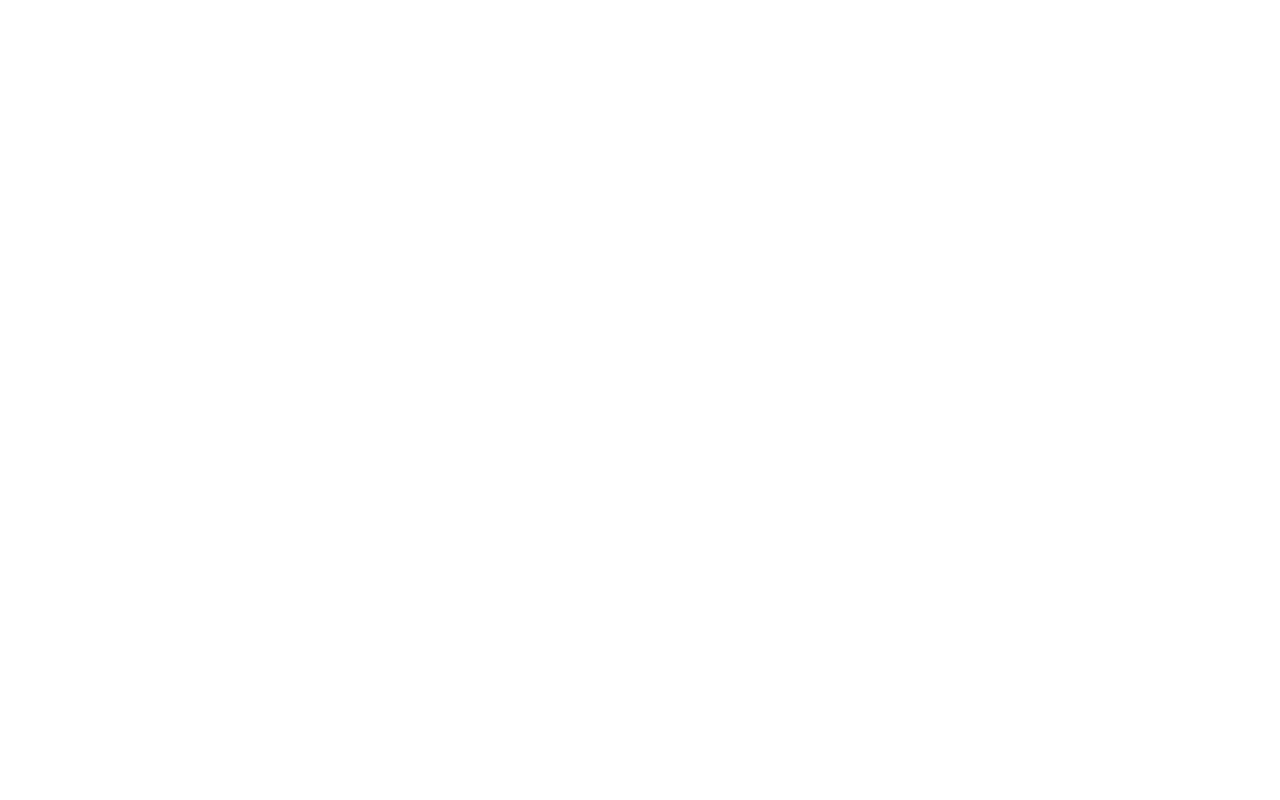
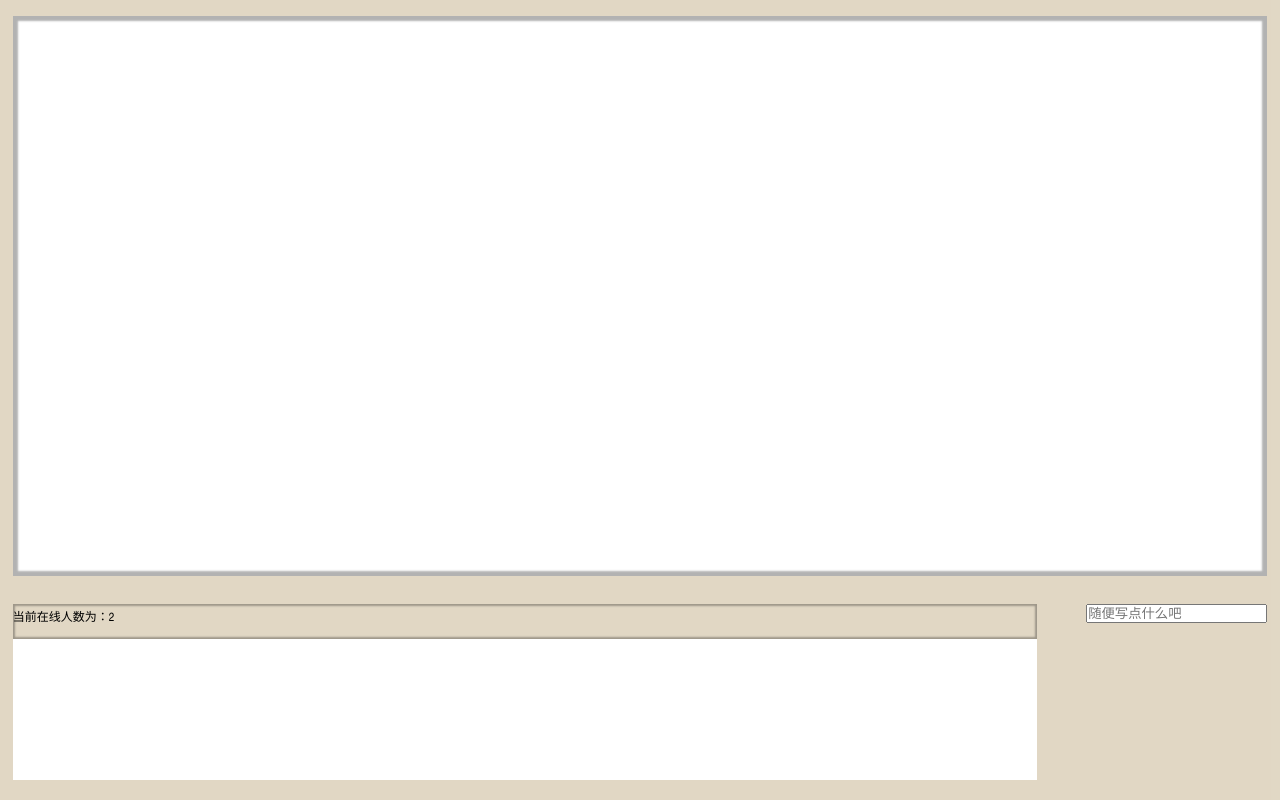
Before and after one commit to FoxDaxian/You-draw-I-guess, a website with bundled scripts: page view/index.html in a window 1280 px wide. Built offline with nearby package versions, Linux system fonts and the light colour scheme; files whose address does not match are found by name.

Commit message:
Update: 参考http://www.jianshu.com/p/40d8bc17529f

```diff
--- a/package.json
+++ b/package.json
@@ -25,6 +25,7 @@
     "nodemon": "^1.12.1"
   },
   "dependencies": {
-    "express": "^4.16.1"
+    "express": "^4.16.1",
+    "socket.io": "^2.0.3"
   }
 }
--- a/view/index.html
+++ b/view/index.html
@@ -28,11 +28,19 @@
     <meta name='full-screen' content='yes'>
 	<!-- 控制手机端写死分辨率的 -->
 	<meta name='viewport' content='width=1024,user-scalable=no'/>
-
 	<title>你画我猜</title>
 </head>
 <body>
-
+	<div class="wrap">
+		<canvas></canvas>
+		<div class="view">
+			<div class="user">当前在线人数为：2</div>
+			<div class="msgs"></div>
+		</div>
+		<form>
+			<input type="text" placeholder="随便写点什么吧">
+		</form>
+	</div>
 	<script src='dist/bundle.js'></script>
 </body>
 </html>
--- a/view/src/index.js
+++ b/view/src/index.js
@@ -1 +1,32 @@
-console.log('rollup压缩html')
+console.log('rollup压缩html') // TODO
+import './style/reset.css'
+import './style/index.scss'
+
+import io from 'socket.io-client'
+
+import Style from './js/style.js'
+
+
+window.addEventListener('load', (e) => {
+
+	const socket = io('http://localhost:3000/')
+	const canvas = document.querySelector('canvas')
+	const input = document.querySelector('input')
+	const form = document.querySelector('form')
+	const view = document.querySelector('.view')
+	const msgs = view.querySelector('.msgs')
+
+	new Style(canvas, form, view)
+
+	socket.on('showMsg', (msg) => {
+		const msgEl = document.createElement('p')
+		msgEl.innerHTML = `${ username }说: ${ msg }`
+		msgs.appendChild(msgEl)
+	})
+	form.onsubmit = (e) => {
+		const ev = e || window.event
+		ev.preventDefault()
+		socket.emit('sendMsg', input.value)
+		input.value = ''
+	}
+})
--- /dev/null
+++ b/view/src/js/style.js
@@ -0,0 +1,42 @@
+class Style {
+    constructor (canvas, form, view) {
+        this.sizeObj = this.getSize()
+
+        canvas.setAttribute('width', this.sizeObj.width * 0.98)
+        canvas.setAttribute('height', this.sizeObj.height * 0.7)
+        canvas.style.marginLeft = this.sizeObj.width * 0.01 + 'px'
+        canvas.style.marginTop = this.sizeObj.height * 0.02 + 'px'
+
+        form.style.marginRight = this.sizeObj.width * 0.01 + 'px'
+        form.style.marginTop = this.sizeObj.height * 0.03 + 'px'
+
+        view.style.width = this.sizeObj.width * 0.8 + 'px'
+        view.style.height = this.sizeObj.height * 0.22 + 'px'
+        view.style.marginTop = this.sizeObj.height * 0.03 + 'px'
+        view.style.marginLeft = this.sizeObj.width * 0.01 + 'px'
+    }
+
+    getSize () {
+        let width, height
+
+        // 获取窗口宽度
+        if (window.innerWidth)
+            width = window.innerWidth
+        else if ((document.body) && (document.body.clientWidth))
+            width = document.body.clientWidth
+
+        if (window.innerHeight)
+            height = window.innerHeight
+        else if ((document.body) && (document.body.clientHeight))
+            height = document.body.clientHeight
+
+        // 通过深入 Document 内部对 body 进行检测，获取窗口大小
+        if (document.documentElement && document.documentElement.clientHeight && document.documentElement.clientWidth) {
+            width = document.documentElement.clientWidth
+            height = document.documentElement.clientHeight
+        }
+        return {width, height}
+    }
+}
+
+export default Style
--- /dev/null
+++ b/view/src/style/index.scss
@@ -0,0 +1,37 @@
+.wrap{
+	height: 100vh;
+	position: relative;
+	background-color: rgba(#DACEB6, .8);
+	canvas{
+		box-shadow:  0 0 2px 5px rgba(#000, .3) inset;
+		background-color: #fff;
+	}
+	.view{
+		float: left;
+		line-height: 28px;
+		position: relative;
+		.user{
+			position: absolute;
+			height: 20%;
+			width: 100%;
+			box-shadow:  0 0 2px 2px rgba(#000, .3) inset;
+		}
+		.msgs{
+			position: absolute;
+			top: 20%;
+			width: 100%;
+			height: 80%;
+			background-color: #fff;
+			overflow-y: scroll;
+			word-wrap:break-word;
+			box-sizing: border-box;
+			padding: 10px;
+		}
+	}
+	form{
+		float: right;
+	}
+	textarea{
+		resize: none;
+	}
+}
--- /dev/null
+++ b/view/src/style/reset.css
@@ -0,0 +1,9 @@
+body,ol,ul,h1,h2,h3,h4,h5,h6,p,th,td,dl,dd,form,fieldset,legend,input,textarea,select{margin:0;padding:0}
+body{font:12px"宋体","Arial Narrow",HELVETICA;background:#fff;-webkit-text-size-adjust:100%;}
+a{color:#2d374b;text-decoration:none}
+a:hover{color:#cd0200;text-decoration:underline}
+em{font-style:normal}
+li{list-style:none}
+img{border:0;vertical-align:middle}
+table{border-collapse:collapse;border-spacing:0}
+p{word-wrap:break-word}
```
Also changed, not shown: app.js (+13 -1 lines), 1 other file.
